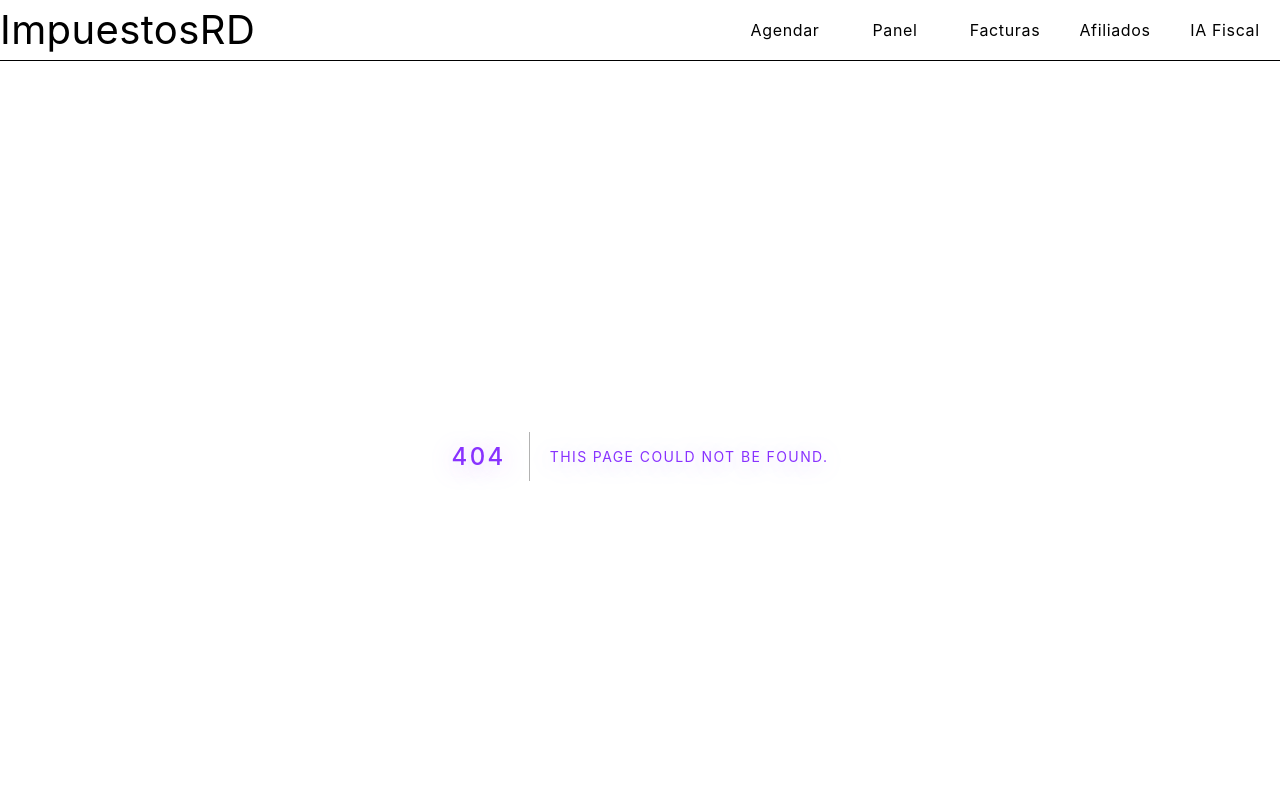
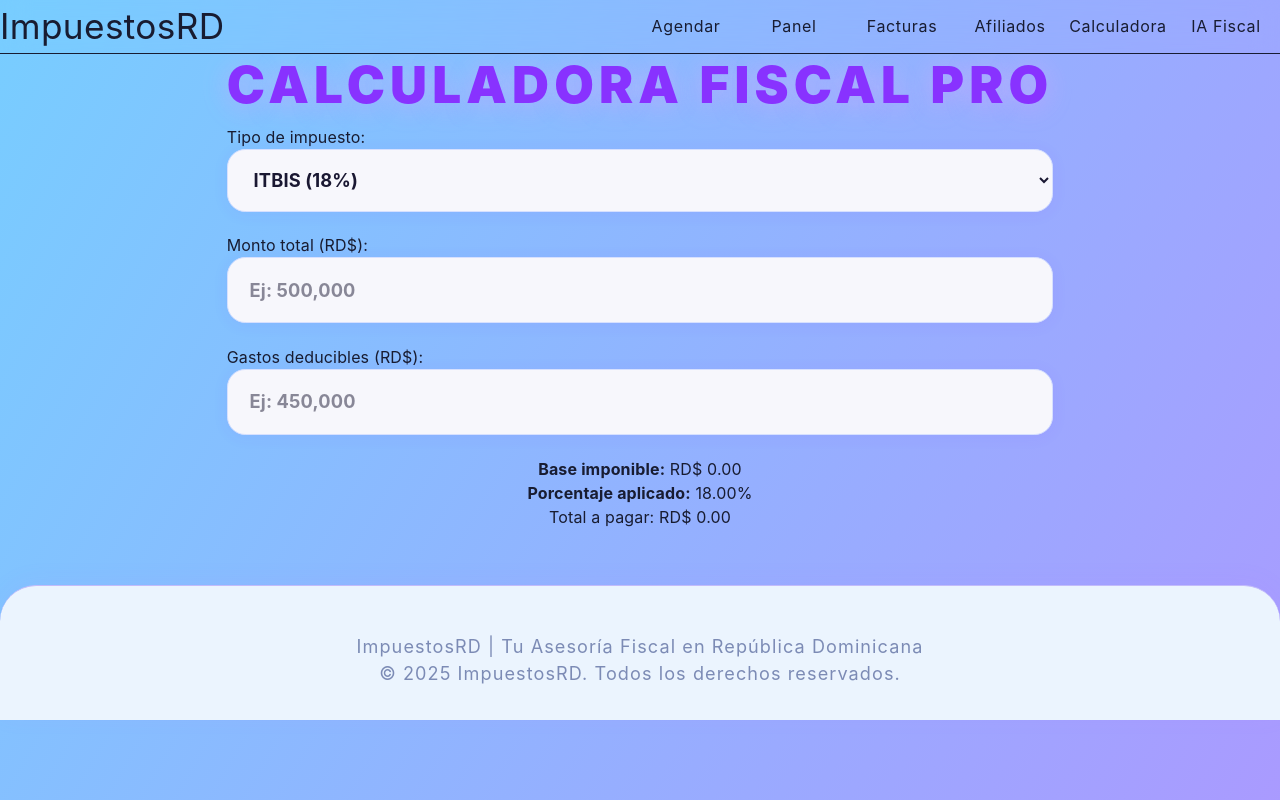
Before and after one commit to mateomaralcantara/Bill, a Next.js app in the folder frontend/: page /calculadora in a window 1280 px wide. Before the commit this address had no page. Shown: the top 800 px of the page. Built offline with nearby package versions, Linux system fonts and the light colour scheme.

Commit message:
feat: calculadora fiscal, mejoras de cámara, navbar y lógica tributaria

```diff
--- /dev/null
+++ b/frontend/src/app/calculadora/page.tsx
@@ -0,0 +1,99 @@
+"use client";
+import { useState } from "react";
+
+// Opciones disponibles
+const impuestos = [
+  { value: "itebis", label: "ITBIS (18%)" },
+  { value: "irs", label: "Impuesto Sobre la Renta (ISR, 25%)" },
+  { value: "retencion", label: "Retención (10%)" },
+];
+
+// Map para tasas rápidas
+const tasas = {
+  itebis: 0.18,
+  irs: 0.25,
+  retencion: 0.10,
+};
+
+export default function CalculadoraFiscal() {
+  const [tipo, setTipo] = useState("itebis");
+  const [monto, setMonto] = useState<number | "">("");
+  const [gastos, setGastos] = useState<number | "">("");
+
+  // Calcula el total a pagar según lógica fiscal real
+  const calcularPago = () => {
+    const m = typeof monto === "string" ? parseFloat(monto) || 0 : monto;
+    const g = typeof gastos === "string" ? parseFloat(gastos) || 0 : gastos;
+    let baseImponible = m;
+
+    if (tipo === "itebis" || tipo === "irs") {
+      baseImponible = Math.max(m - g, 0);
+    }
+
+    const porcentaje = tasas[tipo as keyof typeof tasas] || 0;
+    const total = tipo === "retencion"
+      ? m * porcentaje
+      : baseImponible * porcentaje;
+
+    return { baseImponible, porcentaje, total };
+  };
+
+  const { baseImponible, porcentaje, total } = calcularPago();
+
+  return (
+    <div className="max-w-md mx-auto p-6 rounded-2xl bg-white shadow-xl my-10">
+      <h2 className="text-2xl font-bold mb-6 text-center">Calculadora Fiscal PRO</h2>
+      <label className="block mb-3">
+        <span className="font-semibold">Tipo de impuesto:</span>
+        <select
+          className="w-full mt-2 mb-1 rounded border p-2 text-lg"
+          value={tipo}
+          onChange={e => setTipo(e.target.value)}
+        >
+          {impuestos.map(opt => (
+            <option key={opt.value} value={opt.value}>{opt.label}</option>
+          ))}
+        </select>
+      </label>
+
+      <label className="block mb-3">
+        <span className="font-semibold">Monto total (RD$):</span>
+        <input
+          type="number"
+          min={0}
+          className="w-full mt-2 mb-1 rounded border p-2 text-lg"
+          value={monto}
+          onChange={e => setMonto(e.target.value === "" ? "" : Number(e.target.value))}
+          placeholder="Ej: 500,000"
+        />
+      </label>
+
+      {/* Solo pide gastos deducibles para ITBIS e ISR */}
+      {(tipo === "itebis" || tipo === "irs") && (
+        <label className="block mb-3">
+          <span className="font-semibold">Gastos deducibles (RD$):</span>
+          <input
+            type="number"
+            min={0}
+            className="w-full mt-2 mb-1 rounded border p-2 text-lg"
+            value={gastos}
+            onChange={e => setGastos(e.target.value === "" ? "" : Number(e.target.value))}
+            placeholder="Ej: 450,000"
+          />
+        </label>
+      )}
+
+      <div className="mt-6 bg-gray-50 rounded-xl p-4 text-lg shadow text-center">
+        <div>
+          <strong>Base imponible:</strong> RD$ {baseImponible.toLocaleString("es-DO", { minimumFractionDigits: 2 })}
+        </div>
+        <div>
+          <strong>Porcentaje aplicado:</strong> {(porcentaje * 100).toFixed(2)}%
+        </div>
+        <div className="mt-3 text-2xl font-extrabold text-violet-700">
+          Total a pagar: RD$ {total.toLocaleString("es-DO", { minimumFractionDigits: 2 })}
+        </div>
+      </div>
+    </div>
+  );
+}
--- a/frontend/src/app/page.tsx
+++ b/frontend/src/app/page.tsx
@@ -3,6 +3,7 @@ import React, { memo } from "react";
 import Link from "next/link";
 import Image from "next/image";
 import { motion } from "framer-motion";
+
 
 // Tarjeta cuadrada, ultra visual, bien separada del resto
 const FeatureCard = memo(function FeatureCard({
--- /dev/null
+++ b/frontend/src/components/CalculadoraFiscal.tsx
@@ -0,0 +1,39 @@
+// frontend/src/components/CalculadoraFiscal.tsx
+
+"use client";
+import { useTaxCalculator } from "@/hooks/useTaxCalculator";
+import { TaxConcept } from "@/lib/taxConcepts";
+
+type TaxConceptWithValue = TaxConcept & { value: number };
+
+export default function CalculadoraFiscal() {
+  const { base, setBase, results } = useTaxCalculator();
+
+  return (
+    <div className="max-w-lg mx-auto p-6 bg-white rounded-2xl shadow-2xl my-8">
+      <h2 className="text-2xl font-bold mb-4">Calculadora Fiscal Avanzada</h2>
+      <input
+        type="number"
+        min="0"
+        step="0.01"
+        value={base}
+        onChange={(e) => setBase(parseFloat(e.target.value) || 0)}
+        className="border rounded p-2 w-full mb-4 text-xl"
+        placeholder="Monto base (RD$)"
+      />
+      <div className="grid gap-3">
+        {results.map((r: TaxConceptWithValue) => (
+          <div key={r.name} className="flex justify-between items-center">
+            <span className="font-semibold">{r.label}:</span>
+            <span className="text-violet-800 font-bold">
+              RD$ {r.value.toLocaleString("es-DO", { minimumFractionDigits: 2 })}
+            </span>
+          </div>
+        ))}
+      </div>
+      <div className="mt-5 text-xs text-gray-400">
+        Puedes agregar o quitar conceptos fiscales en el código, ¡la calculadora se adapta sola!
+      </div>
+    </div>
+  );
+}
--- a/frontend/src/components/CamaraFactura.tsx
+++ b/frontend/src/components/CamaraFactura.tsx
@@ -10,7 +10,10 @@ export default function CamaraFactura() {
   const [msg, setMsg] = useState("");
   const [uploading, setUploading] = useState(false);
 
-  // Activa la cámara trasera del dispositivo
+  // Responsive sizes
+  const VIDEO_WIDTH = 360; // slightly larger for tablets/pc
+  const VIDEO_HEIGHT = 270;
+
   const startCamera = async () => {
     setMsg("");
     try {
@@ -26,18 +29,16 @@ export default function CamaraFactura() {
     }
   };
 
-  // Captura la imagen del video
   const tomarFoto = () => {
     if (!videoRef.current || !canvasRef.current) return;
     const ctx = canvasRef.current.getContext("2d");
     if (!ctx) return;
-    ctx.drawImage(videoRef.current, 0, 0, 320, 240);
+    ctx.drawImage(videoRef.current, 0, 0, VIDEO_WIDTH, VIDEO_HEIGHT);
     setCaptured(canvasRef.current.toDataURL("image/jpeg"));
     setMsg("¡Foto capturada!");
     detenerCamara();
   };
 
-  // Detiene la cámara
   const detenerCamara = () => {
     if (videoRef.current?.srcObject) {
       (videoRef.current.srcObject as MediaStream)
@@ -46,14 +47,13 @@ export default function CamaraFactura() {
     }
   };
 
-  // Sube la imagen capturada a Supabase Storage
   const uploadToSupabase = async (imageBase64: string): Promise<string> => {
     const response = await fetch(imageBase64);
     const blob = await response.blob();
     const fileName = `factura-${Date.now()}.jpg`;
 
     const { data, error } = await supabase.storage
-      .from("facturas") // Nombre del bucket
+      .from("facturas")
       .upload(fileName, blob, {
         cacheControl: "3600",
         upsert: false,
@@ -64,7 +64,6 @@ export default function CamaraFactura() {
     return data.path;
   };
 
-  // Maneja el upload (sin 'any')
   const handleUpload = async () => {
     if (!captured) {
       setMsg("No hay foto capturada.");
@@ -88,45 +87,45 @@ export default function CamaraFactura() {
     }
   };
 
-  // Limpia el canvas para tomar nueva foto
   const limpiarCanvas = () => {
     if (canvasRef.current) {
       const ctx = canvasRef.current.getContext("2d");
-      if (ctx) ctx.clearRect(0, 0, 320, 240);
+      if (ctx) ctx.clearRect(0, 0, VIDEO_WIDTH, VIDEO_HEIGHT);
     }
   };
 
-  // Reinicia la captura
   const reiniciarCaptura = () => {
     setCaptured(null);
     setMsg("");
   };
 
   return (
-    <div className="max-w-md mx-auto p-6 rounded-xl glass-card shadow-xl text-center">
+    <div className="w-full max-w-lg mx-auto p-4 sm:p-6 md:p-8 rounded-xl glass-card shadow-xl text-center bg-white">
       <h2 className="text-2xl font-bold mb-4">Capturar Factura con Cámara</h2>
       {!captured ? (
         <>
-          <video
-            ref={videoRef}
-            width={320}
-            height={240}
-            autoPlay
-            className="rounded mb-2 bg-black"
-            style={{ border: "2px solid #7b35ff" }}
-          />
-          <div className="flex gap-3 justify-center mb-2">
-            <button className="btn" onClick={startCamera} type="button">
+          <div className="w-full flex justify-center">
+            <video
+              ref={videoRef}
+              width={VIDEO_WIDTH}
+              height={VIDEO_HEIGHT}
+              autoPlay
+              className="rounded-lg bg-black border-4 border-violet-700 aspect-video max-w-full h-auto"
+              style={{ objectFit: "cover" }}
+            />
+          </div>
+          <div className="flex flex-col sm:flex-row gap-3 justify-center mb-2 mt-3">
+            <button className="btn w-full sm:w-auto" onClick={startCamera} type="button">
               Abrir Cámara
             </button>
-            <button className="btn" onClick={tomarFoto} type="button">
+            <button className="btn w-full sm:w-auto" onClick={tomarFoto} type="button">
               Tomar Foto
             </button>
           </div>
           <canvas
             ref={canvasRef}
-            width={320}
-            height={240}
+            width={VIDEO_WIDTH}
+            height={VIDEO_HEIGHT}
             style={{ display: "none" }}
           />
         </>
@@ -135,16 +134,16 @@ export default function CamaraFactura() {
           <Image
             src={captured}
             alt="captura"
-            className="rounded w-60 h-auto mx-auto mb-3"
-            style={{ border: "2px solid #7b35ff" }}
-            width={240}
-            height={180}
+            className="rounded-lg mx-auto mb-3 border-4 border-violet-700 aspect-video max-w-full h-auto"
+            width={VIDEO_WIDTH}
+            height={VIDEO_HEIGHT}
             unoptimized
             priority
+            style={{ objectFit: "cover" }}
           />
-          <div className="flex gap-3 justify-center">
+          <div className="flex flex-col sm:flex-row gap-3 justify-center">
             <button
-              className="btn"
+              className="btn w-full sm:w-auto"
               onClick={handleUpload}
               disabled={uploading}
               type="button"
@@ -152,7 +151,7 @@ export default function CamaraFactura() {
               {uploading ? "Subiendo..." : "Subir Factura"}
             </button>
             <button
-              className="btn"
+              className="btn w-full sm:w-auto"
               onClick={reiniciarCaptura}
               disabled={uploading}
               type="button"
@@ -162,7 +161,7 @@ export default function CamaraFactura() {
           </div>
         </div>
       )}
-      <div className="mt-2">{msg}</div>
+      <div className="mt-4 min-h-[24px] text-sm">{msg}</div>
     </div>
   );
 }
--- a/frontend/src/components/navbar.tsx
+++ b/frontend/src/components/navbar.tsx
@@ -1,15 +1,16 @@
 "use client";
 import Link from "next/link";
 
-export default function Navbar() {
+// Navbar, 100% responsive y con scroll horizontal en móvil si hay muchos links
+export default function navbar() {
   return (
     <nav
       className="
         fixed top-0 left-0 w-full z-40
         backdrop-blur-lg bg-white/80 border-b border-slate-200
         shadow-xl
+        flex items-center justify-between px-4 sm:px-7 py-4 sm:py-5
         transition-all duration-200
-        flex items-center justify-between px-7 py-5
       "
       style={{
         WebkitBackdropFilter: "blur(14px)",
@@ -19,7 +20,7 @@ export default function Navbar() {
       {/* LOGO */}
       <Link
         href="/"
-        className="flex items-center gap-1 text-[2.5rem] font-extrabold select-none tracking-tight"
+        className="flex items-center gap-1 text-[2.2rem] sm:text-[2.5rem] font-extrabold select-none tracking-tight"
         style={{
           letterSpacing: ".01em",
         }}
@@ -28,18 +29,19 @@ export default function Navbar() {
         <span className="text-fuchsia-700 pl-1 tracking-wide">RD</span>
       </Link>
       {/* MENÚ */}
-      <div className="flex items-center gap-3 md:gap-5">
+      <div className="flex items-center gap-1 sm:gap-3 md:gap-5 overflow-x-auto scrollbar-hide">
         <NavButton href="/agendar" text="Agendar" />
         <NavButton href="/dashboard" text="Panel" />
         <NavButton href="/facturas" text="Facturas" />
         <NavButton href="/afiliados" text="Afiliados" />
+        <NavButton href="/calculadora" text="Calculadora" />
         <NavButton href="/chat" text="IA Fiscal" />
       </div>
     </nav>
   );
 }
 
-// Botón real, azul, visual power y separación
+// Botón real, visualmente pro y adaptable a mobile (mínimo ancho y transición)
 function NavButton({
   href,
   text,
@@ -53,16 +55,17 @@ function NavButton({
       className={`
         bg-gradient-to-br from-sky-600 to-blue-700
         hover:from-sky-700 hover:to-fuchsia-700
-        text-white font-bold text-lg px-6 py-2 rounded-2xl shadow-lg
+        text-white font-bold text-base sm:text-lg px-5 sm:px-6 py-2 rounded-2xl shadow-lg
         transition-all duration-150
         hover:scale-110
         focus:ring-2 focus:ring-sky-400 ring-offset-2
         border-none outline-none
         tracking-wide
         mx-1
+        whitespace-nowrap
       `}
       style={{
-        minWidth: "110px",
+        minWidth: "108px",
         textAlign: "center",
         letterSpacing: ".04em",
       }}
--- /dev/null
+++ b/frontend/src/hooks/useTaxCalculator.ts
@@ -0,0 +1,21 @@
+// frontend/src/hooks/useTaxCalculator.ts
+
+import { useState } from "react";
+import { taxConcepts } from "../lib/taxConcepts";
+
+export function useTaxCalculator() {
+  const [base, setBase] = useState<number>(0);
+
+  const calculate = () => {
+    return taxConcepts.map((concept) => ({
+      ...concept,
+      value: concept.apply(base),
+    }));
+  };
+
+  return {
+    base,
+    setBase,
+    results: calculate(),
+  };
+}
--- /dev/null
+++ b/frontend/src/lib/taxConcepts.ts
@@ -0,0 +1,31 @@
+// frontend/src/lib/taxConcepts.ts
+
+export type TaxConcept = {
+  name: string;             // clave interna
+  label: string;            // descripción legible
+  rate: number;             // tasa decimal, ej: 0.18 = 18%
+  apply: (base: number) => number; // función de cálculo
+};
+
+// Arreglo central de conceptos tributarios (solo agrega aquí para crecer la calculadora)
+export const taxConcepts: TaxConcept[] = [
+  {
+    name: "itebis",
+    label: "ITBIS (18%)",
+    rate: 0.18,
+    apply: (base) => base * 0.18,
+  },
+  {
+    name: "retencion",
+    label: "Retención (10%)",
+    rate: 0.10,
+    apply: (base) => base * 0.10,
+  },
+  {
+    name: "irs",
+    label: "Impuesto Sobre la Renta (IRS, 25%)",
+    rate: 0.25,
+    apply: (base) => base * 0.25,
+  },
+  // Puedes agregar aquí más conceptos: ITBIS reducido, retención profesional, etc.
+];
```
